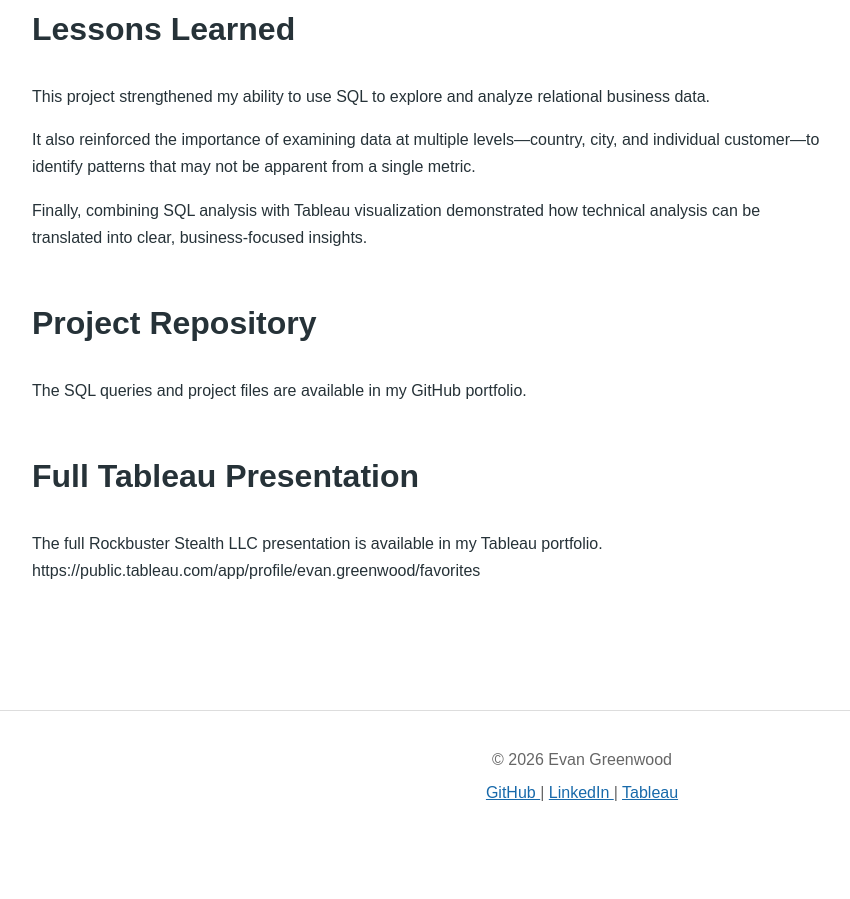
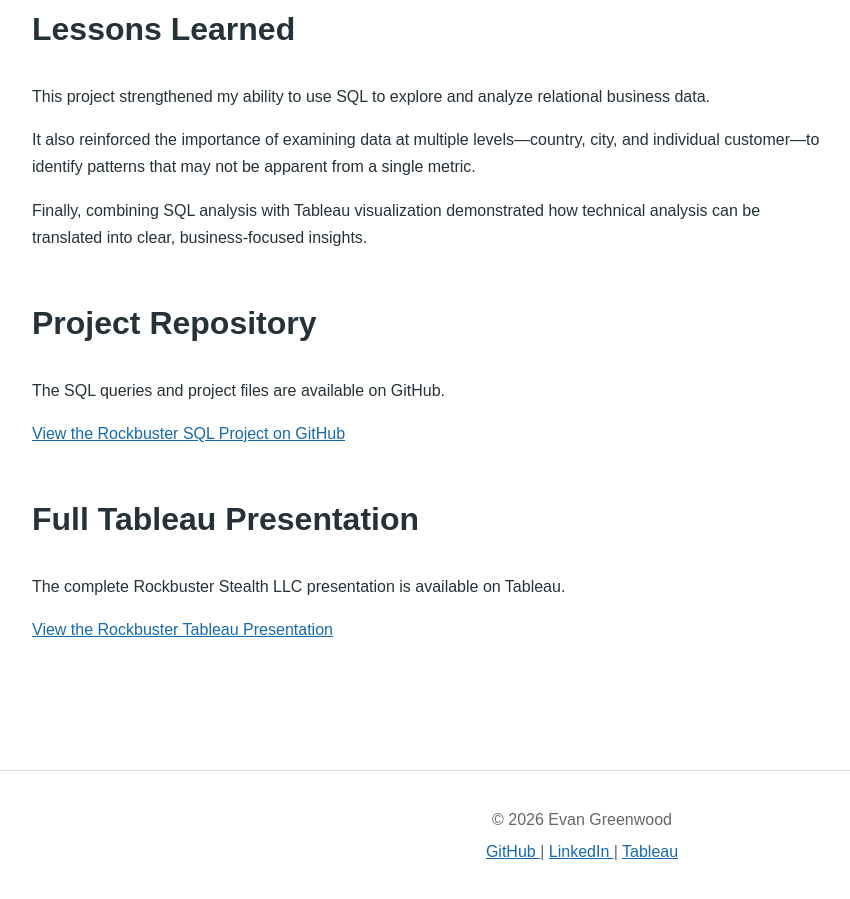
Before and after one commit to Ninja-Librarian/Ninja-Librarian.github.io, a Jekyll site: the page built from _projects/rockbuster.md, in a window 1280 px wide and 900 px high, scrolled down 4581 px. Shown: the whole window, without its empty margins (58-908 px from the left). Built offline with Jekyll 4.4.1, drawn with Linux system fonts in a browser that asks for light colours; before the commit the page ends 5422 px from its top, so only the background shows below that.

Commit message:
Update rockbuster.md

```diff
--- a/_projects/rockbuster.md
+++ b/_projects/rockbuster.md
@@ -145,9 +145,12 @@ Finally, combining SQL analysis with Tableau visualization demonstrated how tech
 
 ## Project Repository
 
-The SQL queries and project files are available in my GitHub portfolio.
+The SQL queries and project files are available on GitHub.
+
+[View the Rockbuster SQL Project on GitHub](https://github.com/Ninja-Librarian/SQL_RockbusterStealth_Analysis)
 
 ## Full Tableau Presentation
 
-The full Rockbuster Stealth LLC presentation is available in my Tableau portfolio.
-https://public.tableau.com/app/profile/evan.greenwood/favorites
+The complete Rockbuster Stealth LLC presentation is available on Tableau.
+
+[View the Rockbuster Tableau Presentation](https://public.tableau.com/app/profile/evan.greenwood/viz/3_10Presentation_17513081928120/RockbusterStealthPresentation)
```
